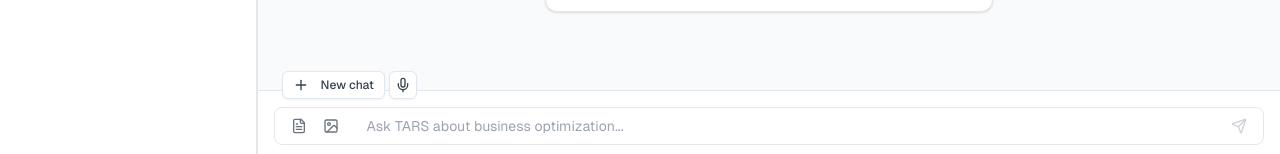
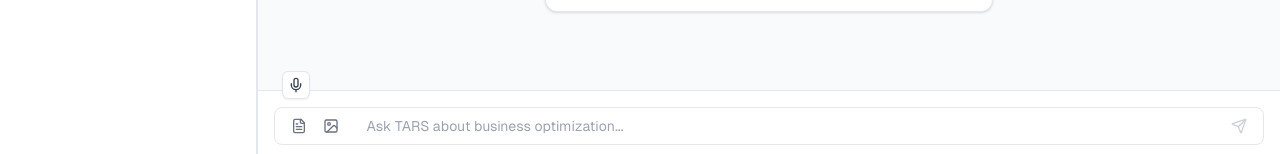
Before and after one commit to haziqishere/tars-multi-ai-agent, a Next.js app in the folder front-end-tars/: page / in a window 1280 px wide. Shown: the part 612-766 px from the top of the page. Built offline with nearby package versions, Linux system fonts and the light colour scheme.

Commit message:
remove add new chat

```diff
--- a/front-end-tars/src/components/chat/ChatInput.tsx
+++ b/front-end-tars/src/components/chat/ChatInput.tsx
@@ -114,16 +114,6 @@ const ChatInput: React.FC<ChatInputProps> = ({
           <Button
             type="button"
             variant="outline"
-            size="sm"
-            className="h-7 bg-white text-xs px-2.5 text-gray-700 hover:bg-gray-50"
-          >
-            <PlusIcon className="h-3 w-3 mr-1" />
-            New chat
-          </Button>
-
-          <Button
-            type="button"
-            variant="outline"
             size="icon"
             className="h-7 w-7 bg-white text-gray-700 hover:bg-gray-50"
           >
```
